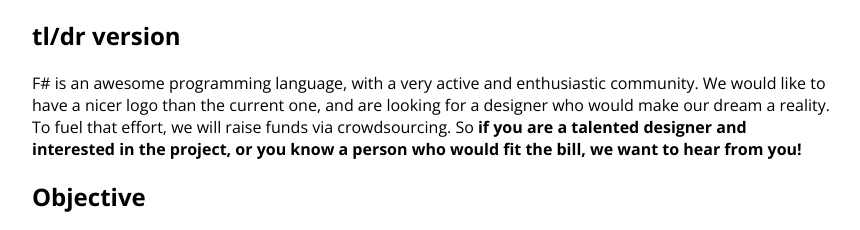
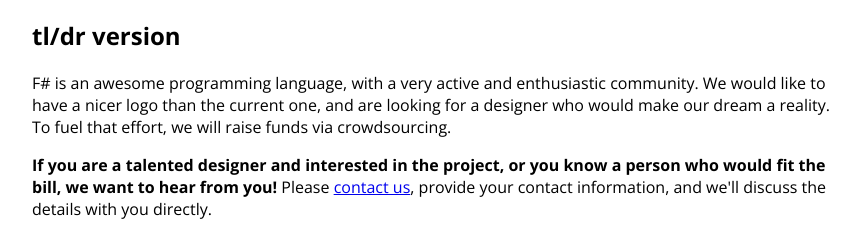
Before and after one commit to mathias-brandewinder/fs-logo, a plain HTML site: page index.html in a window 1280 px wide. Shown: the part 67-297 px from the top of the page, without its empty margins (208-1068 px from the left). Drawn offline with nearby package versions, Linux system fonts and the light colour scheme.

Commit message:
Added contact information

```diff
--- a/index.html
+++ b/index.html
@@ -5,8 +5,8 @@
     <link href='http://fonts.googleapis.com/css?family=Inconsolata' rel='stylesheet' type='text/css'>
     <style>
       body {
-	    width:800px;
-		margin: 0 auto;
+        width:800px;
+        margin: 0 auto;
         font-family: 'Open Sans', serif;
       }
       .code {
@@ -21,8 +21,11 @@
 
     <p>F# is an awesome programming language, with a very active and enthusiastic community. We would like to
     have a nicer logo than the current one, and are looking for a designer who would make our dream a reality.
-    To fuel that effort, we will raise funds via crowdsourcing. So <b>if you are a talented designer and interested
+    To fuel that effort, we will raise funds via crowdsourcing.</p>
+
+    <p><b>If you are a talented designer and interested
     in the project, or you know a person who would fit the bill, we want to hear from you!</b>
+    Please <a href='http://reedcopsey.com/contact-me/'>contact us</a>, provide your contact information, and we'll discuss the details with you directly.
     </p>
 
     <h2>Objective</h2>
```
